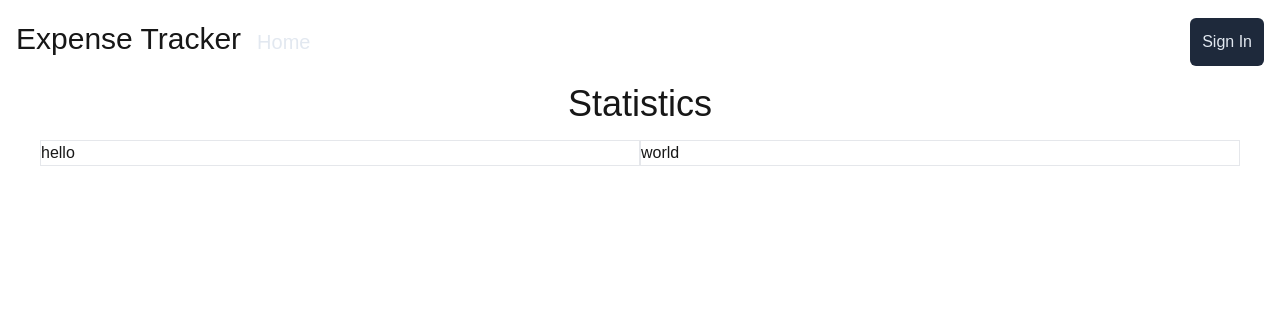
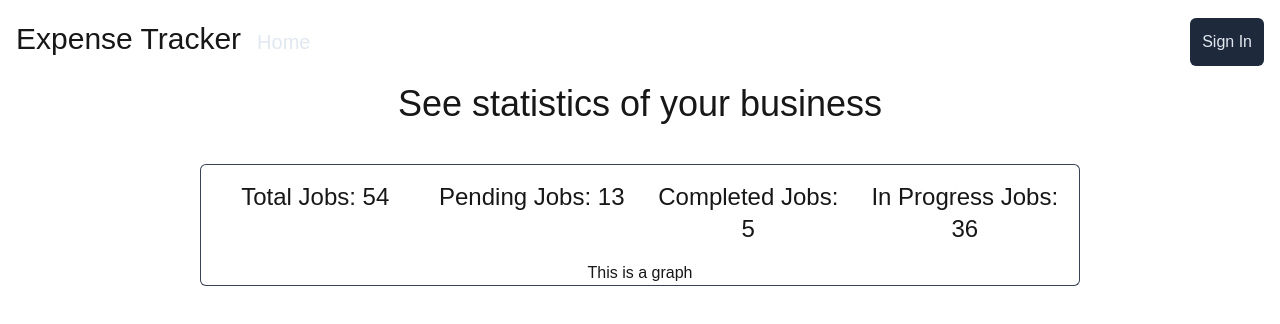
Before and after one commit to mszal449/Mechanic-Shop-Expense-Tracker, a Next.js app in the folder WebApp/: page /statistics in a window 1280 px wide. Shown: the top 324 px of the page. Built offline with nearby package versions, Linux system fonts and the light colour scheme.

Commit message:
Design basic layout of statistics page

```diff
--- a/WebApp/app/globals.css
+++ b/WebApp/app/globals.css
@@ -95,6 +95,13 @@ body {
   animation: spin 1s linear infinite;
 }
 
+/* Statistics */
+.statistics--jobsCountElement {
+  @apply text-2xl font-light;
+}
+
+
+
 @keyframes spin {
   to { transform: rotate(360deg); }
 }
--- a/WebApp/app/statistics/page.tsx
+++ b/WebApp/app/statistics/page.tsx
@@ -1,14 +1,17 @@
 import React from 'react'
+import { ExpenseGraph, JobsSummary } from '@/components'
 
 const Statistics = () => {
   return (
-    <>
-      <div className='text-center text-4xl'>Statistics</div>
-      <div className='grid grid-cols-2 px-10 py-4'>
-        <div className='col-span-1 border'>hello</div>
-        <div className='col-span-1 border'>world</div>
-      </div>
-    </>
+    <div className='px-10 mx-40'>
+      <div className='text-center text-4xl pb-10'>See statistics of your business</div>
+
+      {/* Count all jobs and their statuses */}
+      <JobsSummary/>
+
+      {/* View graph of jobs completed and jobs pending */}
+      <ExpenseGraph/>
+    </div>
   )
 }
 
--- /dev/null
+++ b/WebApp/components/Statistics/ExpenseGraph.tsx
@@ -0,0 +1,11 @@
+import React from 'react'
+
+const ExpenseGraph = () => {
+  return (
+    <div className='border border-gray-700 border-t-0 text-center rounded-b-md'>
+      This is a graph
+    </div>
+  )
+}
+
+export default ExpenseGraph
--- /dev/null
+++ b/WebApp/components/Statistics/JobsSummary.tsx
@@ -0,0 +1,23 @@
+import React from 'react'
+
+const JobsSummary = () => {
+
+  return (
+    <div className="text-center p-4 gap-5 grid grid-cols-4 border border-gray-700 rounded-t-md border-b-0">
+      <div className='statistics--jobsCountElement'>Total Jobs: {testData.totalJobs}</div>
+      <div className='statistics--jobsCountElement'>Pending Jobs: {testData.pendingJobs}</div>
+      <div className='statistics--jobsCountElement'>Completed Jobs: {testData.completedJobs}</div>
+      <div className='statistics--jobsCountElement'>In Progress Jobs: {testData.inProgressJobs}</div>
+    </div>
+  )
+}
+
+export default JobsSummary
+
+
+const testData = {
+  totalJobs: 54,
+  pendingJobs: 13,
+  completedJobs: 5,
+  inProgressJobs: 36
+}
--- a/WebApp/components/index.ts
+++ b/WebApp/components/index.ts
@@ -1,9 +1,13 @@
 import AuthProvider from "./auth/AuthProvider";
 import Navbar from "./Navbar/Navbar";
 import { useAuth } from "./hooks/useAuth";
+import JobsSummary from "./Statistics/JobsSummary";
+import ExpenseGraph from "./Statistics/ExpenseGraph";
 
 export {
     AuthProvider,
     useAuth,
     Navbar,
+    JobsSummary,
+    ExpenseGraph
 };
```
